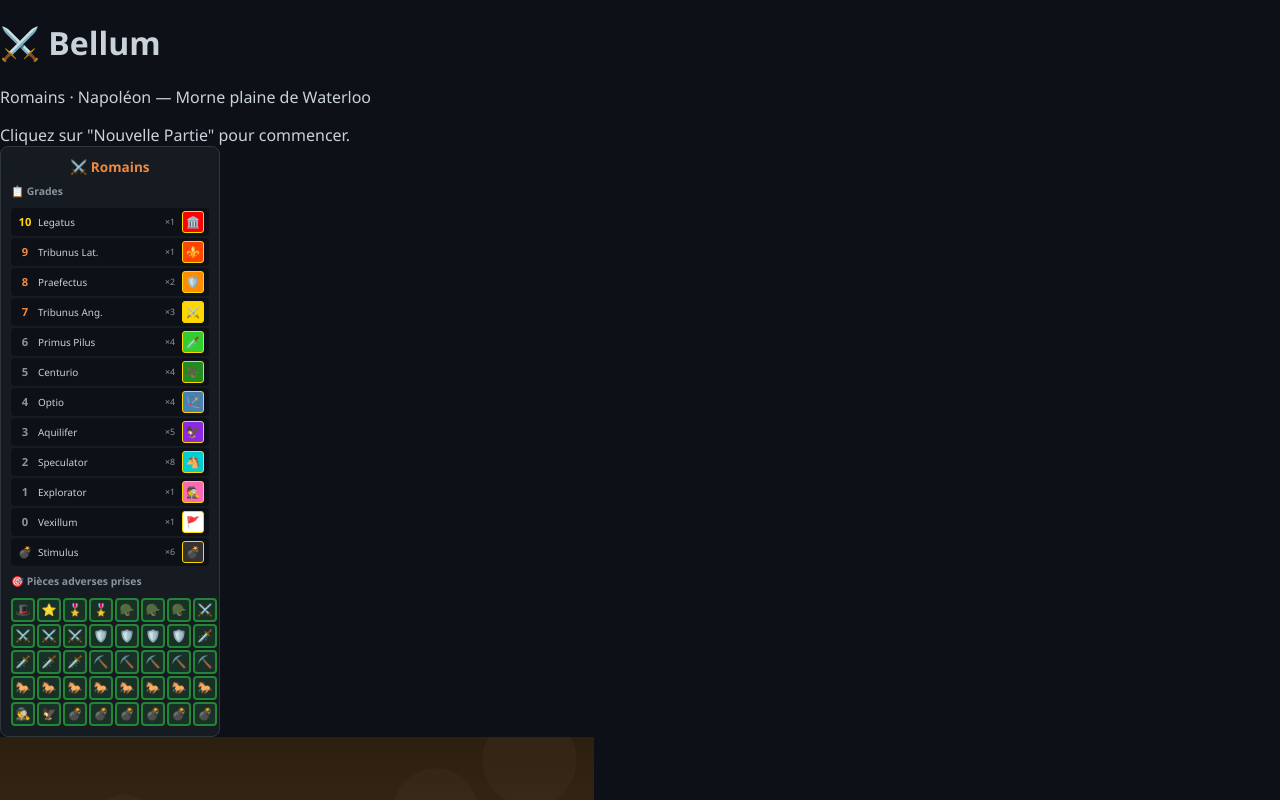
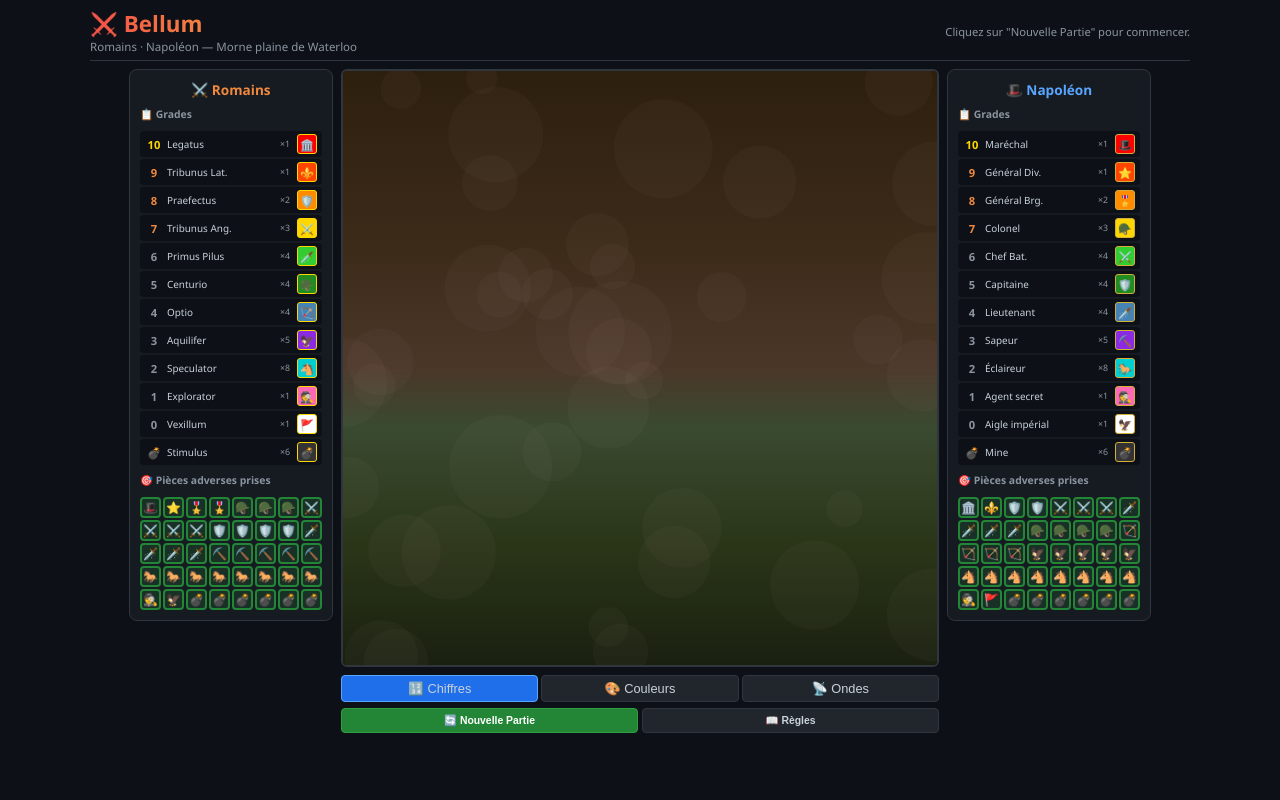
Before and after one commit to RHergot/bellum, a Vue app in the folder frontend/: page / in a window 1280 px wide. Shown: the top 800 px of the page. Built offline with nearby package versions, Linux system fonts and the light colour scheme; no server answers.

Commit message:
fix: remove render loop flicker, replace Tailwind with real CSS, stable layout

```diff
--- a/frontend/src/App.vue
+++ b/frontend/src/App.vue
@@ -10,66 +10,132 @@
 </script>
 
 <template>
-  <div class="p-4 max-w-[1100px] mx-auto">
-    <!-- Header -->
-    <header class="flex justify-between items-center mb-3 border-b border-[#30363d] pb-2">
+  <div class="app-container">
+    <header>
       <div>
-        <h1 class="text-xl font-black bg-gradient-to-r from-[#f85149] via-[#f0883e] to-[#d29922] text-transparent bg-clip-text">
-          ⚔️ Bellum
-        </h1>
-        <p class="text-xs text-[#8b949e]">Romains · Napoléon — Morne plaine de Waterloo</p>
+        <h1>⚔️ Bellum</h1>
+        <p class="subtitle">Romains · Napoléon — Morne plaine de Waterloo</p>
       </div>
-      <span class="text-xs text-[#8b949e]">{{ gameState.statusMessage }}</span>
+      <span class="status">{{ gameState.statusMessage }}</span>
     </header>
 
-    <!-- 3-column layout -->
-    <div class="flex gap-2 items-start justify-center">
-      <!-- Left sidebar -->
+    <div class="layout">
       <Sidebar side="left" :player="1" />
-
-      <!-- Center: canvas + controls -->
-      <div class="flex-shrink-0">
+      <div class="board-area">
         <GameCanvas />
-
-        <!-- Controls bar -->
-        <div class="mt-2 flex flex-col gap-1.5 max-w-[600px]">
+        <div class="controls-bar">
           <ModeSwitch />
-
-          <div class="flex gap-1">
-            <button
-              class="flex-1 bg-[#238636] border border-[#2ea043] text-white px-3 py-1.5 rounded text-xs font-semibold hover:bg-[#2ea043] cursor-pointer"
-              @click="startNewGame"
-            >
-              🔄 Nouvelle Partie
-            </button>
-            <button
-              class="flex-1 bg-[#21262d] border border-[#30363d] text-[#c9d1d9] px-3 py-1.5 rounded text-xs font-semibold hover:bg-[#30363d] cursor-pointer"
-              @click="rulesModalRef?.open()"
-            >
-              📖 Règles
-            </button>
+          <div class="btn-bar">
+            <button class="btn primary" @click="startNewGame">🔄 Nouvelle Partie</button>
+            <button class="btn" @click="rulesModalRef?.open()">📖 Règles</button>
           </div>
         </div>
       </div>
-
-      <!-- Right sidebar -->
       <Sidebar side="right" :player="2" />
     </div>
 
-    <!-- Rules modal -->
     <RulesModal ref="rulesModalRef" />
   </div>
 </template>
 
 <style>
+/* ===== GLOBAL RESET & BODY ===== */
+* { margin: 0; padding: 0; box-sizing: border-box; }
+
 body {
   font-family: 'Segoe UI', system-ui, sans-serif;
   background: #0d1117;
   color: #c9d1d9;
-  margin: 0;
-  padding: 0;
   min-height: 100vh;
   user-select: none;
   -webkit-tap-highlight-color: transparent;
 }
+
+/* ===== APP CONTAINER ===== */
+.app-container {
+  display: flex;
+  flex-direction: column;
+  align-items: center;
+  padding: 8px;
+}
+
+/* ===== HEADER ===== */
+header {
+  display: flex;
+  justify-content: space-between;
+  align-items: center;
+  width: 100%;
+  max-width: 1100px;
+  border-bottom: 1px solid #30363d;
+  padding-bottom: 6px;
+  margin-bottom: 8px;
+}
+header h1 {
+  font-size: 1.4rem;
+  background: linear-gradient(90deg, #f85149, #f0883e, #d29922);
+  -webkit-background-clip: text;
+  -webkit-text-fill-color: transparent;
+}
+.subtitle { font-size: 0.72rem; color: #8b949e; }
+.status { font-size: 0.7rem; color: #8b949e; max-width: 300px; text-align: right; }
+
+/* ===== 3-COLUMN LAYOUT ===== */
+.layout {
+  display: flex;
+  gap: 8px;
+  align-items: flex-start;
+  justify-content: center;
+  max-width: 1100px;
+  width: 100%;
+}
+.board-area {
+  flex-shrink: 0;
+}
+
+/* ===== CANVAS ===== */
+canvas {
+  border: 2px solid #30363d;
+  border-radius: 6px;
+  display: block;
+  touch-action: manipulation;
+  cursor: pointer;
+}
+
+/* ===== CONTROLS BAR ===== */
+.controls-bar {
+  margin-top: 8px;
+  display: flex;
+  flex-direction: column;
+  gap: 6px;
+  max-width: 600px;
+}
+.btn-bar {
+  display: flex;
+  gap: 4px;
+}
+
+/* ===== BUTTONS ===== */
+.btn {
+  background: #21262d;
+  border: 1px solid #30363d;
+  color: #c9d1d9;
+  padding: 5px 8px;
+  border-radius: 4px;
+  cursor: pointer;
+  font-size: 0.65rem;
+  font-weight: 600;
+  text-align: center;
+  width: 100%;
+}
+.btn:hover { background: #30363d; }
+.btn.primary { background: #238636; border-color: #2ea043; color: #fff; }
+.btn.primary:hover { background: #2ea043; }
+
+/* ===== RESPONSIVE ===== */
+@media (max-width: 1000px) {
+  .sidebar { min-width: 0; max-width: 140px; }
+}
+@media (max-width: 780px) {
+  .layout { flex-direction: column; align-items: center; }
+}
 </style>
--- a/frontend/src/components/GameCanvas.vue
+++ b/frontend/src/components/GameCanvas.vue
@@ -2,16 +2,30 @@
 import { ref, onMounted, onUnmounted, watch } from 'vue'
 import { gameState, handleCellClick } from '../composables/useGame'
 import { getArmy, getPiece, TILE_COLORS, isMobile } from '../data/armies'
-import type { DisplayMode } from '../types/game'
 
 const canvasRef = ref<HTMLCanvasElement | null>(null)
 let ctx: CanvasRenderingContext2D | null = null
-let animationId = 0
 
 const BOARD_SIZE = 10
 const PADDING = 8
 const GAP = 2
 let CELL = 52
+// Pre-generated decorations (stable, no Math.random in render loop)
+let bgDecorations: { x: number; y: number; r: number }[] = []
+
+function generateBgDecorations(w: number, h: number) {
+  bgDecorations = []
+  // Use a simple deterministic hash instead of Math.random
+  let seed = 42
+  function pseudoRandom() { seed = (seed * 16807) % 2147483647; return (seed - 1) / 2147483646 }
+  for (let i = 0; i < 40; i++) {
+    bgDecorations.push({
+      x: pseudoRandom() * w,
+      y: pseudoRandom() * h,
+      r: 15 + pseudoRandom() * 40
+    })
+  }
+}
 
 function resize() {
   const canvas = canvasRef.value
@@ -20,6 +34,8 @@
   CELL = Math.max(36, Math.floor((maxW - PADDING * 2 - GAP * (BOARD_SIZE - 1)) / BOARD_SIZE))
   canvas.width = BOARD_SIZE * CELL + (BOARD_SIZE - 1) * GAP + PADDING * 2
   canvas.height = canvas.width
+  generateBgDecorations(canvas.width, canvas.height)
+  draw()
 }
 
 function cellXY(row: number, col: number) {
@@ -49,9 +65,9 @@
   ctx.fillStyle = grad
   ctx.fillRect(0, 0, width, height)
   ctx.fillStyle = 'rgba(200,195,180,0.03)'
-  for (let i = 0; i < 40; i++) {
+  for (const d of bgDecorations) {
     ctx.beginPath()
-    ctx.arc(Math.random() * width, Math.random() * height, 15 + Math.random() * 40, 0, 2 * Math.PI)
+    ctx.arc(d.x, d.y, d.r, 0, 2 * Math.PI)
     ctx.fill()
   }
 }
@@ -80,7 +96,6 @@
     const sr = gameState.selectedCell.r, sc = gameState.selectedCell.c
     const piece = gameState.grid[sr]?.[sc]?.piece
     if (piece === 'scout') {
-      // Scout: check all 4 directions
       for (const [dr, dc] of [[0, 1], [0, -1], [1, 0], [-1, 0]]) {
         let rr = sr + dr, cc = sc + dc
         while (rr >= 0 && rr < 10 && cc >= 0 && cc < 10) {
@@ -213,22 +228,23 @@
 function onContextMenu(ev: MouseEvent) {
   ev.preventDefault()
   gameState.selectedCell = null
+  draw()
 }
 
-function renderLoop() {
-  draw()
-  animationId = requestAnimationFrame(renderLoop)
-}
+// Watch gameState for changes → redraw only when needed (no 60fps loop!)
+watch(
+  () => [gameState.grid, gameState.selectedCell, gameState.displayMode, gameState.gameOver],
+  () => draw(),
+  { deep: true }
+)
 
 onMounted(() => {
   ctx = canvasRef.value?.getContext('2d') ?? null
   resize()
-  renderLoop()
   window.addEventListener('resize', resize)
 })
 
 onUnmounted(() => {
-  cancelAnimationFrame(animationId)
   window.removeEventListener('resize', resize)
 })
 </script>
@@ -238,6 +254,5 @@
     ref="canvasRef"
     @click="onClick"
     @contextmenu="onContextMenu"
-    class="border-2 border-[#30363d] rounded-md block cursor-pointer touch-manipulation"
   />
 </template>
```
